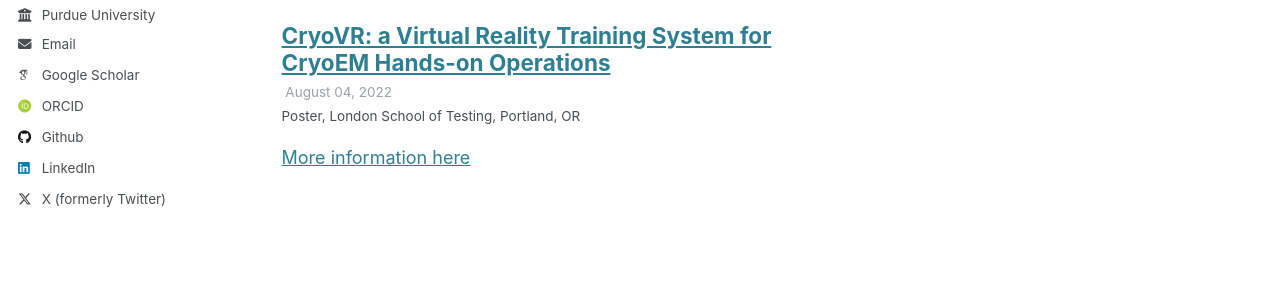
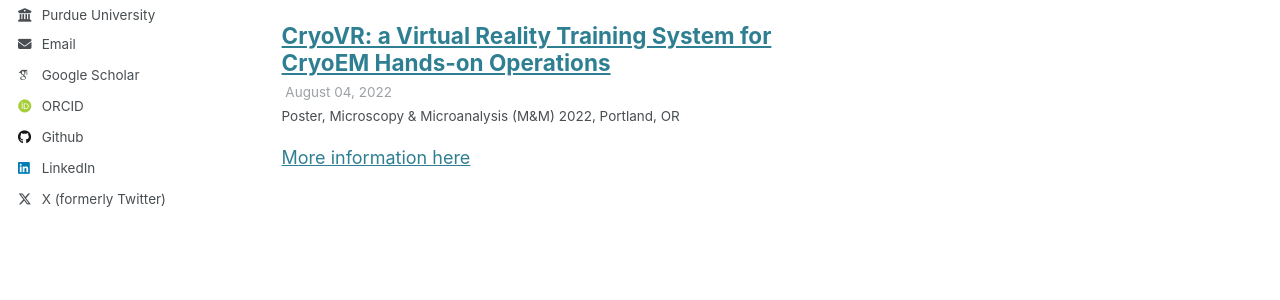
Before and after one commit to smallelephant9516/smallelephant9516.github.io, a Jekyll site: the page built from _pages/talks.html, in a window 1280 px wide and 963 px high. Shown: the part 378-678 px from the top of the window. Built offline with Jekyll 4.4.1, drawn with Linux system fonts in a browser that asks for light colours; some web fonts are replaced.

Commit message:
Update 2022-08-04-talk-2.md

```diff
--- a/_talks/2022-08-04-talk-2.md
+++ b/_talks/2022-08-04-talk-2.md
@@ -3,7 +3,7 @@ title: "CryoVR: a Virtual Reality Training System for CryoEM Hands-on Operations
 collection: Poster
 type: "Poster"
 permalink: /talks/2022-08-04-talk-2
-venue: "London School of Testing"
+venue: "Microscopy & Microanalysis (M&M) 2022"
 date: 2022-08-04
 location: "Portland, OR"
 ---
```
